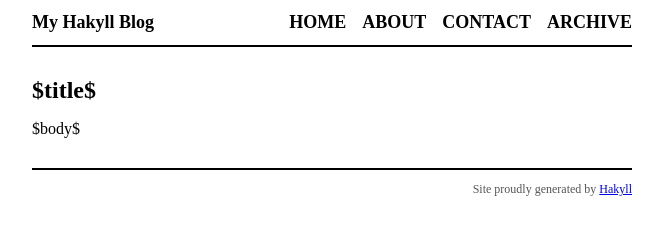
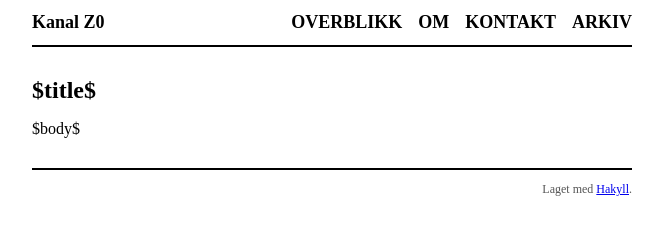
Before and after one commit to teodorlu/teodorheggelund.com, a plain HTML site: page templates/default.html in a window 1280 px wide. Shown: the whole page, without its empty margins (308-971 px from the left). Drawn offline with Linux system fonts and the light colour scheme.

Commit message:
Prepare to publish

```diff
--- a/templates/default.html
+++ b/templates/default.html
@@ -4,19 +4,19 @@
 <html xmlns="http://www.w3.org/1999/xhtml" xml:lang="en" lang="en">
     <head>
         <meta http-equiv="Content-Type" content="text/html; charset=UTF-8" />
-        <title>My Hakyll Blog - $title$</title>
+        <title>Kanal Z0 - $title$</title>
         <link rel="stylesheet" type="text/css" href="/css/default.css" />
     </head>
     <body>
         <div id="header">
             <div id="logo">
-                <a href="/">My Hakyll Blog</a>
+                <a href="/">Kanal Z0</a>
             </div>
             <div id="navigation">
-                <a href="/">Home</a>
-                <a href="/about.html">About</a>
-                <a href="/contact.html">Contact</a>
-                <a href="/archive.html">Archive</a>
+                <a href="/">Overblikk</a>
+                <a href="/about.html">Om</a>
+                <a href="/contact.html">Kontakt</a>
+                <a href="/archive.html">Arkiv</a>
             </div>
         </div>
 
@@ -26,8 +26,8 @@
             $body$
         </div>
         <div id="footer">
-            Site proudly generated by
-            <a href="http://jaspervdj.be/hakyll">Hakyll</a>
+            Laget med
+            <a href="http://jaspervdj.be/hakyll">Hakyll</a>.
         </div>
     </body>
 </html>
```
Also changed, not shown: index.html (+3 -3 lines), templates/archive.html (+1 -1 lines), 5 other files.
